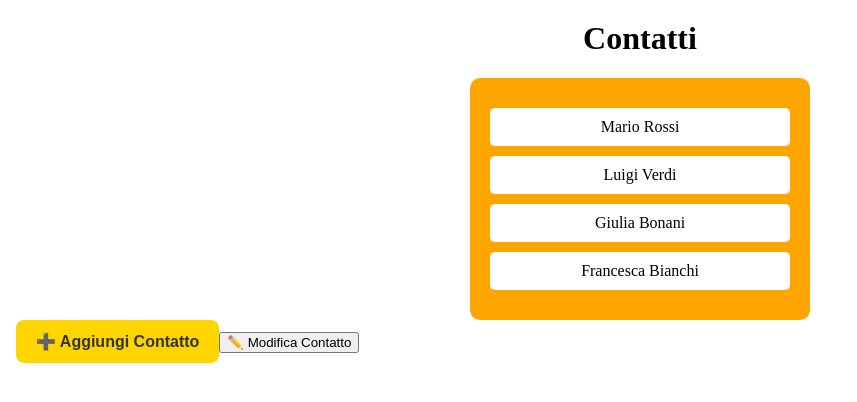
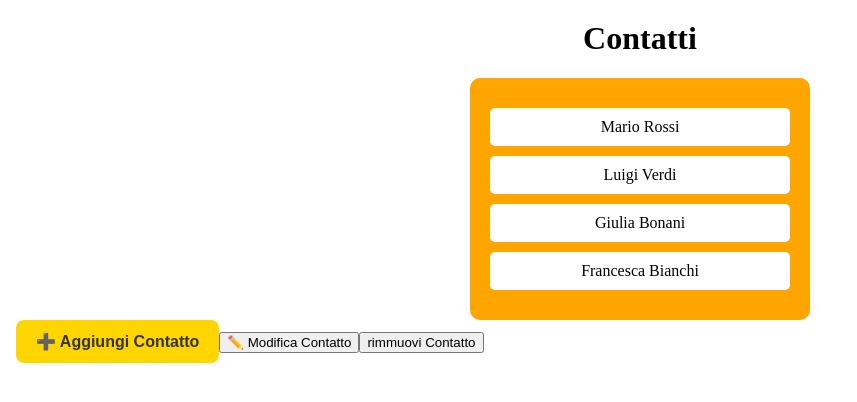
Before and after one commit to smartini-a11y/RubricaFrontEnd, an Angular app: page / in a window 1280 px wide. Shown: the top 402 px of the page, without its empty margins (0-857 px from the left). Built offline with nearby package versions, Linux system fonts and the light colour scheme.

Commit message:
commit covolo

```diff
--- /dev/null
+++ b/src/app/btn-elimina/btn-elimina.html
@@ -0,0 +1,3 @@
+<button class="btn-elimina" (click)="vaiAllaPagElimina()">
+ rimmuovi Contatto
+</button>
--- /dev/null
+++ b/src/app/btn-elimina/btn-elimina.ts
@@ -0,0 +1,18 @@
+import { Component } from '@angular/core';
+import { Router } from '@angular/router';
+
+
+@Component({
+  selector: 'app-btn-elimina',
+  imports: [],
+  templateUrl: './btn-elimina.html',
+  styleUrl: './btn-elimina.css',
+})
+export class BtnElimina {
+
+    constructor(private router: Router) {}
+
+   vaiAllaPagElimina() {
+  this.router.navigate(['/pagina-elimina']);
+}
+}
--- a/src/app/components/rubrica/rubrica.html
+++ b/src/app/components/rubrica/rubrica.html
@@ -19,5 +19,6 @@
 </div>
   <app-btnaggiungi-fam></app-btnaggiungi-fam>
   <app-btnmodifica></app-btnmodifica>
+  <app-btn-elimina></app-btn-elimina>
 </body>
 </html>
--- a/src/app/components/rubrica/rubrica.ts
+++ b/src/app/components/rubrica/rubrica.ts
@@ -4,6 +4,7 @@ import { FormsModule } from '@angular/forms';
 import{RouterLink} from '@angular/router';
 import { BTNaggiungiFam } from "../../btnaggiungi-fam/btnaggiungi-fam";
 import { BTNmodifica } from "../../btnmodifica/btnmodifica";
+import { BtnElimina } from "../../btn-elimina/btn-elimina";
 
 interface Contatto {
   nome: string;
@@ -17,7 +18,7 @@ interface Contatto {
   standalone: true,
   templateUrl: './rubrica.html',
   styleUrl: './rubrica.css',
-  imports: [CommonModule, FormsModule, RouterLink, BTNaggiungiFam, BTNmodifica]
+  imports: [CommonModule, FormsModule, RouterLink, BTNaggiungiFam, BTNmodifica, BtnElimina]
 })
 //gestisco la lista che creo in una classe e faccio i metodi per aggiungere, modificare e cancellare i contatti
  export class RubricaComponent {
--- a/src/app/pagina-modica-contatto/pagina-modica-contatto.ts
+++ b/src/app/pagina-modica-contatto/pagina-modica-contatto.ts
@@ -1,4 +1,4 @@
-import { Component } from '@angular/core';
+import { Component, ChangeDetectorRef } from '@angular/core';
 import { FormsModule } from '@angular/forms';
 import { ContattiAggingiService } from '../servizi/contatti-aggingi';
 
@@ -18,56 +18,51 @@ export class PaginaModificaComponent {
   numTelefono: string = '';
   email: string = '';
 
-  constructor(private service: ContattiAggingiService) {}
-
+  constructor(
+    private service: ContattiAggingiService,
+    private cd: ChangeDetectorRef   // <-- AGGIUNTO
+  ) {}
 
   cercaContatto() {
-  //controllo per non insreire id = 0
+
     if (!this.idDaCercare) {
       alert("Inserisci un ID valido");
       return;
     }
-//ddddddd
-//viene fatta la chiamata che restitusice il contatto
+
     this.service.getContatto(this.idDaCercare).subscribe({
       next: (contatto) => {
         console.log(contatto);
+
         this.nome = contatto.nome;
         this.cognome = contatto.cognome;
         this.numTelefono = contatto.numTelefono;
         this.email = contatto.email;
 
+        this.cd.detectChanges();   // <-- FUNZIONA DAVVERO
       },
-//in caso di errore viene notificato
+
       error: (err) => {
         console.error("Errore API:", err);
         alert("Contatto non trovato");
       }
     });
-
   }
 
+  salvaModifiche() {
 
+    if (!this.idDaCercare) {
+      alert("Inserisci un ID valido");
+      return;
+    }
 
-
-  salvaModifiche() {
-//una volta modificati i dati basta salvarli
     const contattoAggiornato = {
-      id : this.idDaCercare,
+      id: this.idDaCercare,
       nome: this.nome,
       cognome: this.cognome,
       numTelefono: this.numTelefono,
       email: this.email
     };
-
-
-    //controlla sempre che l'id non sia stato cambiato in 0
-    //ATTENZIONE VFAR CAPIRE CHE L'ID CHE VIENE MESSO NEL PRIMO CAMPO DICE ACNHE QUALE CONTATTO MODIFICA
-    if (!this.idDaCercare) {
-  alert("Inserisci un ID valido");
-  return;
-}
-
 
     this.service.modificaContatto(this.idDaCercare, contattoAggiornato).subscribe({
       next: () => alert("Contatto modificato con successo"),
```
Also changed, not shown: src/app/btn-elimina/btn-elimina.css (added), 1 other file (tests, documents, lock files or other folders). Lines whose indentation alone changed are shown as unchanged.
